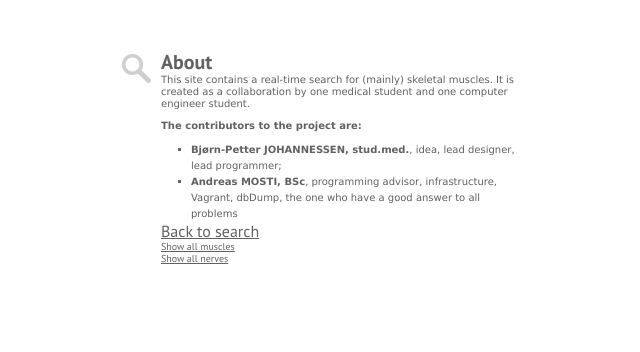
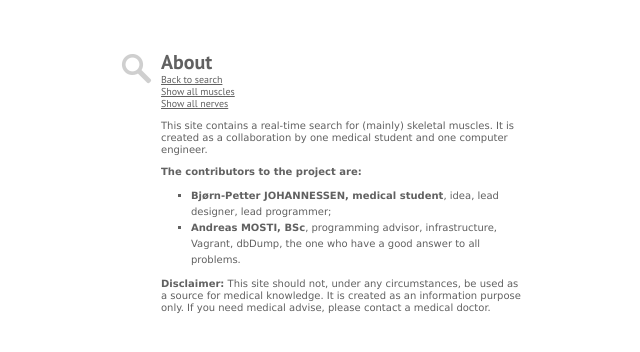
Before and after one commit to bpjohannessen/muscledb-web_old, a PHP site: page /about.php in a window 1280 px wide. Shown: the top 352 px of the page, without its empty margins (319-959 px from the left). Run offline with PHP 8.4, Linux system fonts and the light colour scheme; some libraries are stand-ins or nearby versions.

Commit message:
New about file
Updated file

```diff
--- a/about.php
+++ b/about.php
@@ -20,7 +20,7 @@
 	<meta name="viewport" content="width=device-width">
 	<link rel="icon" href="favicon.ico" type="image/x-icon">
 	<!-- Load CSS -->
-	<link href="resources/style/style.css" rel="stylesheet" type="text/css" />
+	<link href="./resources/style/style.css" rel="stylesheet" type="text/css" />
 	<!-- Load Fonts from Google API -->
 	<link rel="stylesheet" href="http://fonts.googleapis.com/css?family=PT+Sans:regular,bold" type="text/css" />
 	<!-- Load jQuery library from Google API -->
@@ -34,17 +34,19 @@
 		<!-- Main Title With Icon -->
 		<div class="icon"></div>
 		<h1 class="title">About</h1>
-		<p class="title">This site contains a real-time search for (mainly) skeletal muscles. It is created as a collaboration by one medical student and one computer engineer student.</p>
+        <h5 class="title"><a href="index.php">Back to search</a></h2>
+        <h5 class="title"><a href="muscle.php">Show all muscles</a></h5>
+        <h5 class="title"><a href="nerve.php">Show all nerves</a></h5>
+		<p class="title" style="padding-top: 10px;">This site contains a real-time search for (mainly) skeletal muscles. It is created as a collaboration by one medical student and one computer engineer.</p>
 		<p class="title" style="padding-top: 10px; padding-bottom: 10px; font-weight: bold;">The contributors to the project are:</p>
 
-                <ul id="credits" class="title" style="padding-left: 30px;">
-                    <li><span class="bold">Bjørn-Petter JOHANNESSEN, stud.med.</span>, idea, lead designer, lead programmer;</li>
-                    <li><span class="bold">Andreas MOSTI, BSc</span>, programming advisor, infrastructure, Vagrant, dbDump, the one who have a good answer to all problems</li>
-                </ul>
+        <ul id="credits" class="title" style="padding-left: 30px;">
+            <li><span class="bold">Bjørn-Petter JOHANNESSEN, medical student</span>, idea, lead designer, lead programmer;</li>
+            <li><span class="bold">Andreas MOSTI, BSc</span>, programming advisor, infrastructure, Vagrant, dbDump, the one who have a good answer to all problems.</li>
+        </ul>
 
-                <h2 class="title"><a href="index.php">Back to search</a></h2>
-		<h5 class="title"><a href="muscle.php">Show all muscles</a></h5>
-		<h5 class="title"><a href="nerve.php">Show all nerves</a></h5>
+        <p class="title" style="padding-top: 10px;"><span class="bold">Disclaimer:</span> This site should not, under any circumstances, be used as a source for medical knowledge. It is created as an information purpose only. If you need medical advise, please contact a medical doctor.</p>
+
 
 	</div>
 </body>
```
